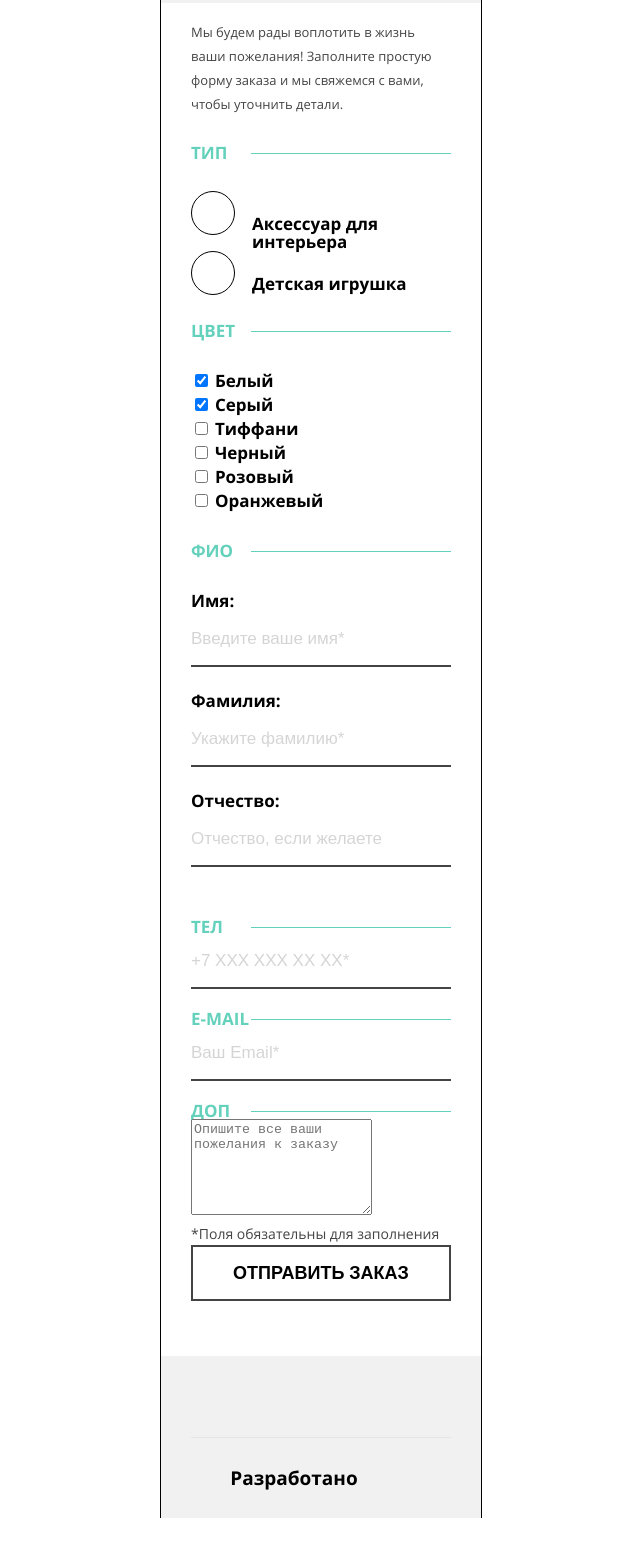
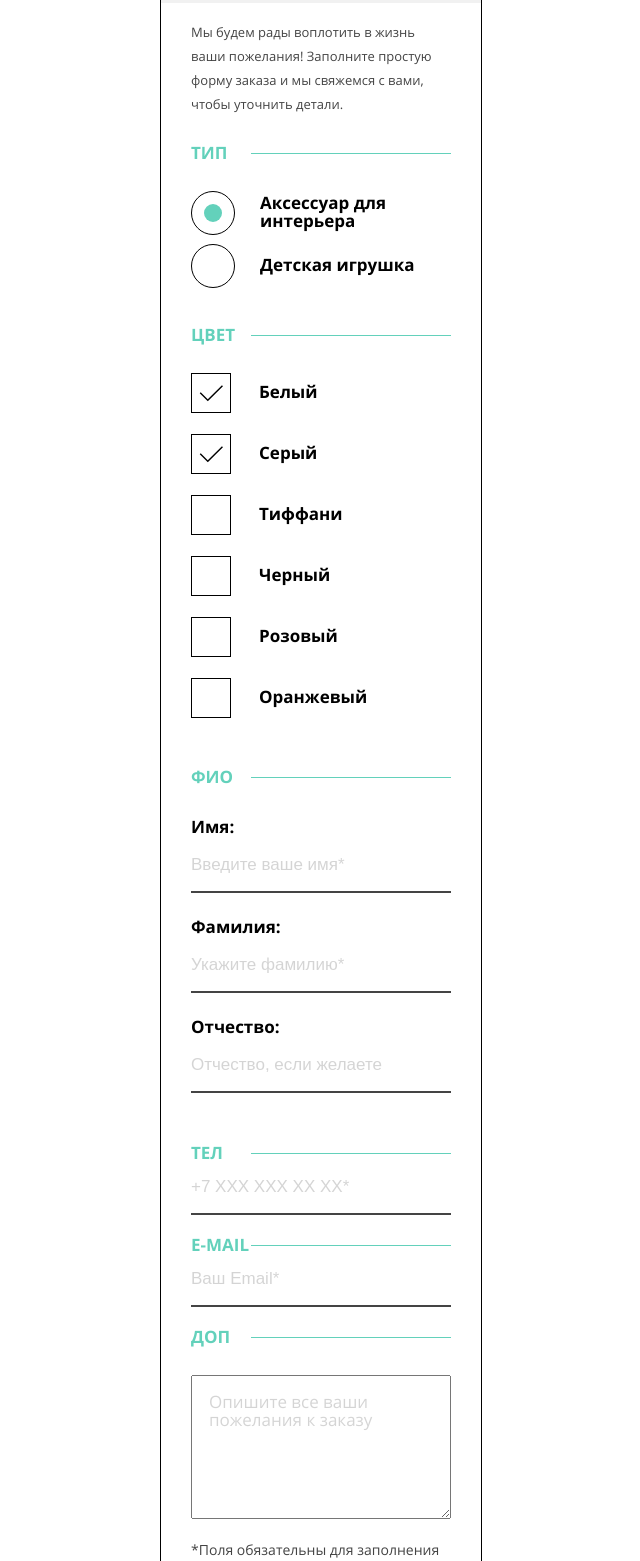
Before and after one commit to olybuy/htmlacademy_bear, a website: page source/form.html in a window 1280 px wide. Shown: the part 259-1820 px from the top of the page, without its empty margins (319-959 px from the left). Before the commit the page ends 1777 px from the top, so only its background shows below. Drawn offline with nearby package versions, Linux system fonts and the light colour scheme; files that its build step writes are made by us from their sources.

Commit message:
Form finished

```diff
--- a/source/sass/blocks/checkbox-field.scss
+++ b/source/sass/blocks/checkbox-field.scss
@@ -1,5 +1,44 @@
+.checkbox-field {
+  position: relative;
+  display: flex;
+  align-items: center;
+  margin-bottom: 23px;
+  min-height: 38px;
+}
+
 .checkbox-field__label {
   color: $titleTextColor;
+  padding-left: 61px;
 
   @include font-style(17px, 18px, 700);
 }
+
+.checkbox-field__input {
+  appearance: none;
+}
+
+.checkbox-field__mark {
+  position: absolute;
+  top: 0;
+  left: 0;
+  width: 38px;
+  height: 38px;
+  border: 1px solid $titleTextColor;
+  z-index: 1;
+  content: "";
+}
+
+.checkbox-field__input:checked + .checkbox-field__mark::after {
+  position: absolute;
+  top: 50%;
+  left: 50%;
+  transform: translate(-50%, -50%);
+  display: block;
+  background-image: url("../img/tick.svg");
+  background-position: center;
+  background-repeat: no-repeat;
+  width: 24px;
+  height: 17px;
+  z-index: 3;
+  content: "";
+}
--- a/source/sass/blocks/order-form.scss
+++ b/source/sass/blocks/order-form.scss
@@ -32,6 +32,9 @@
 }
 
 .order-form__note {
+  display: block;
+  margin-bottom: 30px;
+
   @include font-style(14px, 16px, 400);
 }
 
--- a/source/sass/blocks/radio-field.scss
+++ b/source/sass/blocks/radio-field.scss
@@ -1,5 +1,9 @@
 .radio-field {
   position: relative;
+  display: flex;
+  align-items: center;
+  margin-bottom: 11px;
+  min-height: 42px;
 }
 
 .radio-field__label {
@@ -26,14 +30,16 @@
   content: "";
 }
 
-//.radio-field__input:checked + .radio-field__mark::after {
-//  position: absolute;
-//  top: 50%;
-//  left: 50%;
-//  width: 16px;
-//  height: 16px;
-//  border-radius: 50%;
-//  transform: translateX(-50%) translateY(-50%);
-//  background-color: $backgroundColor;
-//  content: "";
-//}
+.radio-field__input:checked + .radio-field__mark::after {
+  position: absolute;
+  top: 50%;
+  left: 50%;
+  transform: translate(-50%, -50%);
+  display: block;
+  background-color: $primaryColor;
+  width: 18px;
+  height: 18px;
+  border-radius: 50%;
+  z-index: 3;
+  content: "";
+}
--- /dev/null
+++ b/source/sass/blocks/textarea-field.scss
@@ -0,0 +1,16 @@
+.textarea-field {
+  padding: 30px 0 17px;
+}
+
+.textarea-field__input {
+  width: 100%;
+  padding: 17px;
+  box-sizing: border-box;
+  font-family: "OpenSans", "Arial", sans-serif;
+
+  @include font-style(17px, 18px, 400);
+}
+
+.textarea-field__input::placeholder {
+  opacity: 0.3;
+}
--- a/source/sass/style.scss
+++ b/source/sass/style.scss
@@ -28,5 +28,6 @@
 @import "blocks/slider-arrows";
 @import "blocks/specs";
 @import "blocks/socials";
+@import "blocks/textarea-field";
 @import "blocks/text-field";
 @import "blocks/toggle";
```
Also changed, not shown: source/img/tick.svg (added).
